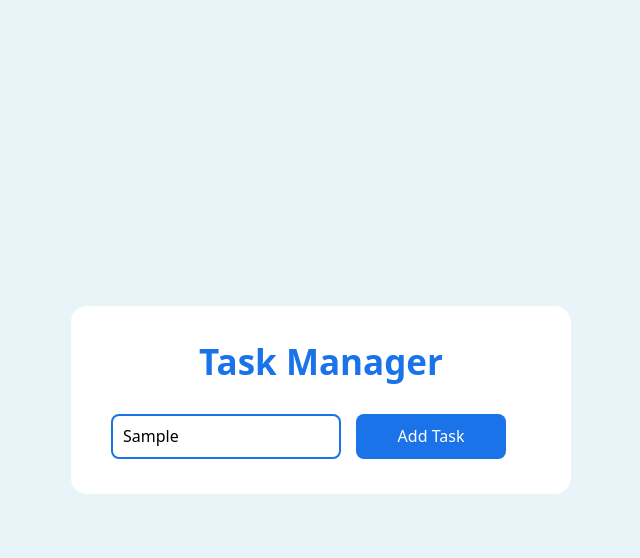
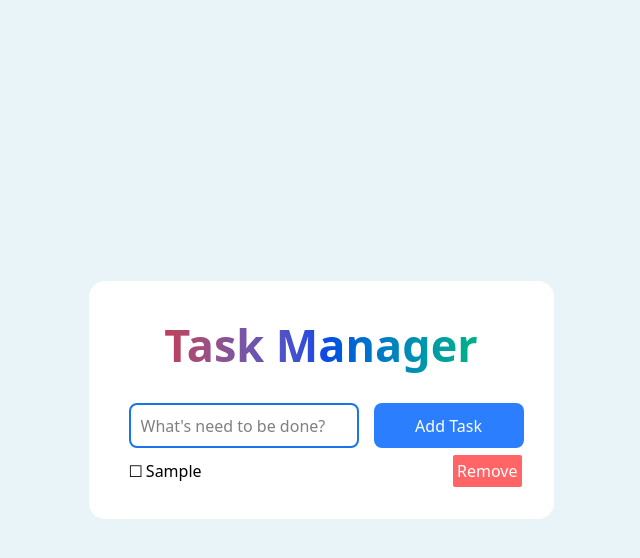
Before and after one commit to Ahasan-16/PracticeProject, a Next.js app: page /toDo in a window 1280 px wide. Both pictures are taken after typing "Sample" into the empty fields and a click on the button "Add Task". Shown: the top 558 px of the page, without its empty margins (319-959 px from the left). Built offline with nearby package versions, Linux system fonts and the light colour scheme.

Commit message:
Complete to do web app cover important concepts

```diff
--- a/src/app/globals.css
+++ b/src/app/globals.css
@@ -10,6 +10,21 @@
     }
 
 }
+
 .colorAnimate {
     animation: colorAnimate 0.25s infinite;
 }
+@keyframes textAnimate {
+    from{
+
+
+    }
+    to{
+
+
+    }
+}
+.textAnimate {
+    background: linear-gradient(90deg, #1A73E8, #FF6B6B, #FFD93D, #1A73E8);
+    animation: textAnimate 1.25s  infinite;
+}
--- a/src/app/toDo/page.js
+++ b/src/app/toDo/page.js
@@ -1,13 +1,57 @@
+'use client'
+import {useState} from "react";
+
+const Page = () => {
+
+    const [data, setData] = useState("")
+    const [data1, setData1] = useState([]);
+
+    const Add=()=>{
+
+        setData1([...data1,data]);
+        setData("");
+
+    }
+    const remove=(index)=>{
+        setData1(prevArray => prevArray.filter((element,i)=>i!==index));
+    }
+    const [ind, setInd] = useState([])
+    const complete=(index)=>{
+        if(ind.includes(index)){
+            setInd(preArr=>preArr.filter((element,i)=>element!==index))
+        }
+        else {
+            setInd([...ind,index]);
+        }
+    }
+
+    return (
+        <div className={"h-[100vh] bg-[#E8F4F8] flex justify-center items-center "}>
+            <div className={" bg-white rounded-2xl p-[30px]"}>
+                <h1 className={"text-[45px] text-center bg-gradient-to-r from-red-600 via-blue-700 to-green-500 bg-clip-text text-transparent font-bold"}>Task Manager</h1>
+                <div className={"mt-[25px]  ml-[10px]"}>
+                        <input value={data} onChange={(e)=>{setData(e.target.value)}} className={"w-[230px] h-[45px] border-2  border-[#1A73E8] rounded-[8px] mr-[15px] p-[10px]"} placeholder={"What's need to be done?"}/>
+                        <button onClick={Add} className={"bg-blue-500 hover:bg-[#1A73E8] text-white w-[150px] h-[45px] rounded-[8px] cursor-pointer"}>Add Task</button>
+                        <ul>
+                            {
+                                data1.map((item,index)=> {
+                                   return (
+                                       <div  key={index} className={"flex justify-between mt-[5px]"}>
+                                          <div className={"flex items-center"}>
+                                              <button onClick={()=>{complete(index)}} className={"cursor-pointer mr-[3px]"}>{ind.includes(index)?"☑":"☐"}</button>
+                                              <li style={{textDecoration:ind.includes(index)?"line-through":"none"}} className={"text-[16px]"}>{item}</li>
+                                          </div>
+
+                                           <button onClick={()=>{remove(index)}} className={"p-[4px] border-[2px] rounded-[4px] bg-red-400 hover:bg-red-600 text-white cursor-pointer"}>Remove</button>
+                                       </div>
+
+                                    )
+                                })
+                            }
 
 
-const Page = () => {
-    return (
-        <div className={"h-[100vh] bg-[#E8F4F8] flex justify-center items-center "}>
-            <div className={"w-[500px] h-[188px] bg-white rounded-2xl p-[30px]"}>
-                <h1 className={"text-[35px] text-center text-[#1A73E8] font-bold"}>Task Manager</h1>
-                <div className={"mt-[25px]  ml-[10px]"}>
-                        <input className={"w-[230px] h-[45px] border-2  border-[#1A73E8] rounded-[8px] mr-[15px] p-[10px]"} placeholder={"What's need to be done?"}/>
-                        <button className={"bg-[#1A73E8] text-white w-[150px] h-[45px] rounded-[8px] cursor-pointer"}>Add Task</button>
+                        </ul>
+
                 </div>
             </div>
 
```
